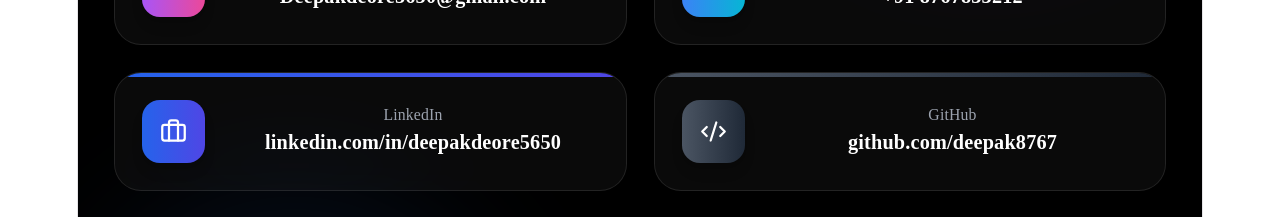
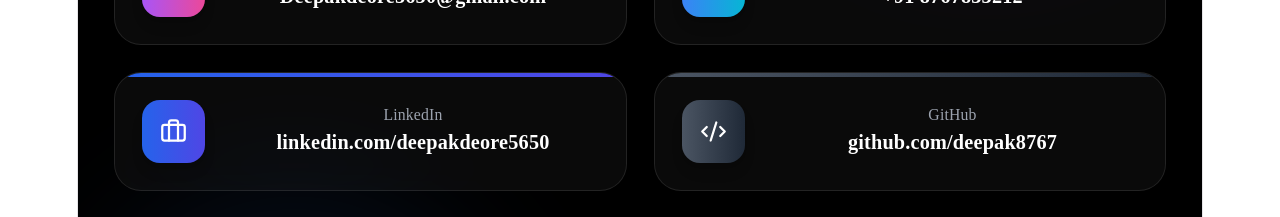
Before and after one commit to Deepak8767/Portfolio, a React app: page / in a window 1280 px wide. Shown: the part 8760-8977 px from the top of the page. Built offline with nearby package versions, Linux system fonts and the light colour scheme; the HTML template or start-up script is replaced by a standard one.

Commit message:
Update Contact.jsx

```diff
--- a/src/components/Contact.jsx
+++ b/src/components/Contact.jsx
@@ -32,7 +32,7 @@
 {
 icon: Briefcase,
 label: "LinkedIn",
-value: "linkedin.com/in/deepakdeore5650",
+value: "linkedin.com/deepakdeore5650",
 link: "https://linkedin.com/in/deepakdeore5650",
 color: "from-blue-600 to-indigo-600",
 },
```
